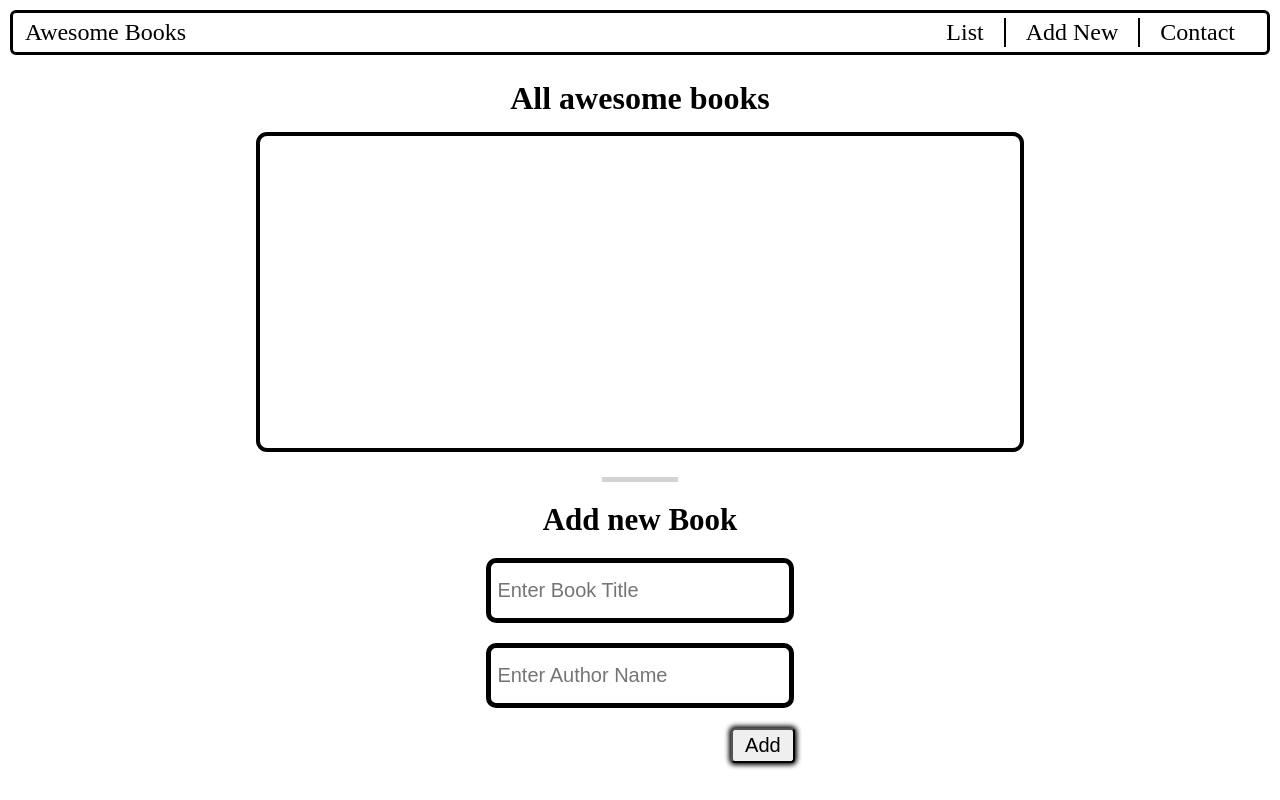
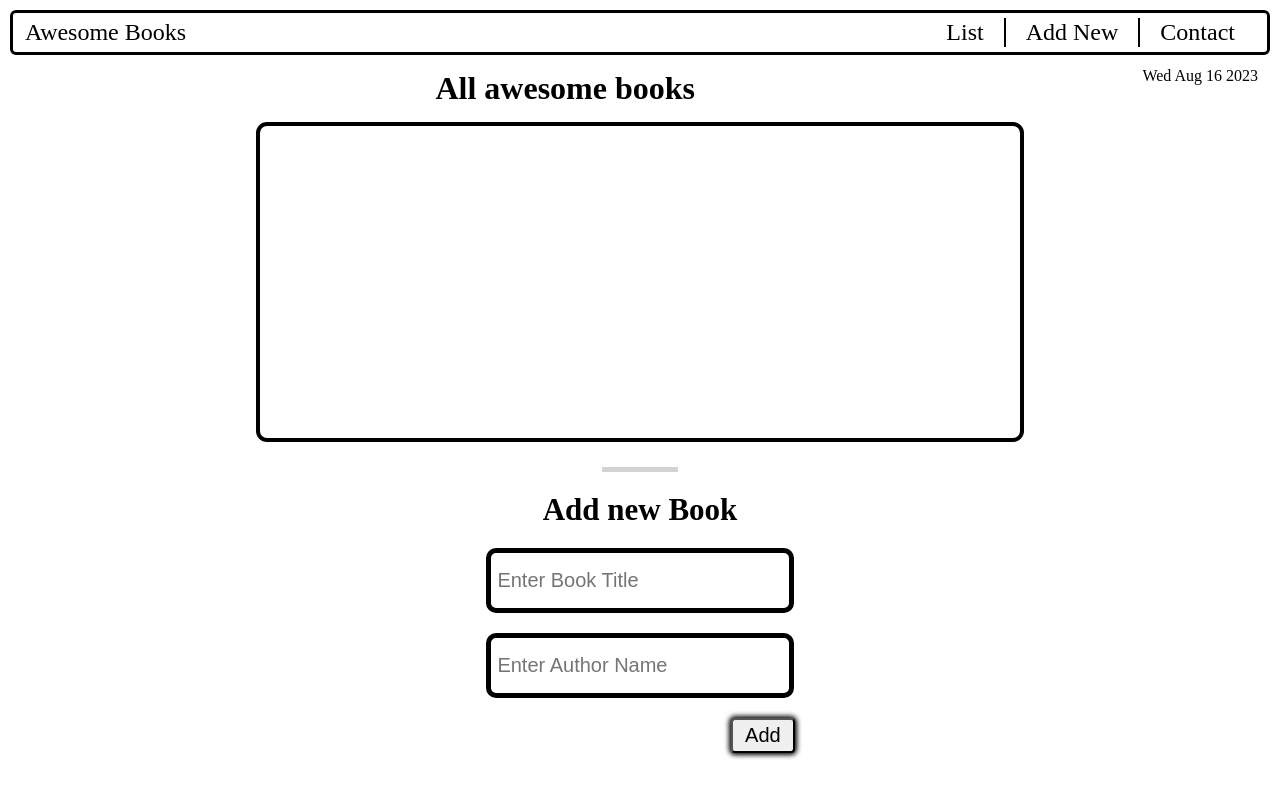
Before and after one commit to hamzaw9/bookListManager, a website: page index.html in a window 1280 px wide. Drawn offline with Linux system fonts and the light colour scheme.

Commit message:
Set current date using JavaScript and update DOM element

```diff
--- a/app.js
+++ b/app.js
@@ -52,18 +52,18 @@
 
 class BookManager {
   constructor() {
-    this.booksCollection = JSON.parse(localStorage.getItem('Books')) || [];
+    this.booksCollection = JSON.parse(localStorage.getItem("Books")) || [];
   }
 
   updateLocalStorage() {
-    localStorage.setItem('Books', JSON.stringify(this.booksCollection));
-    document.querySelector('#book-title').value = '';
-    document.querySelector('#author-name').value = '';
+    localStorage.setItem("Books", JSON.stringify(this.booksCollection));
+    document.querySelector("#book-title").value = "";
+    document.querySelector("#author-name").value = "";
   }
 
   addBook() {
-    const bookTitleValue = document.querySelector('#book-title').value;
-    const authorNameValue = document.querySelector('#author-name').value;
+    const bookTitleValue = document.querySelector("#book-title").value;
+    const authorNameValue = document.querySelector("#author-name").value;
 
     if (bookTitleValue && authorNameValue) {
       const newBook = { title: bookTitleValue, author: authorNameValue };
@@ -74,8 +74,8 @@ class BookManager {
   }
 
   displayBooks() {
-    const bookList = document.querySelector('#book-list');
-    bookList.innerHTML = '';
+    const bookList = document.querySelector("#book-list");
+    bookList.innerHTML = "";
     this.booksCollection.forEach((book, index) => {
       bookList.innerHTML += `<div id=${index} class="book"><p>${book.title} by ${book.author}</p>
       <button class="remove-book" type="button">Remove</button></div>`;
@@ -91,16 +91,23 @@ class BookManager {
 
 const bookManager1 = new BookManager();
 
-window.addEventListener('load', () => {
+window.addEventListener("load", () => {
   bookManager1.displayBooks();
 });
 
-const addBookBtn = document.querySelector('#add-book');
-addBookBtn.addEventListener('click', () => {
+const addBookBtn = document.querySelector("#add-book");
+addBookBtn.addEventListener("click", () => {
   bookManager1.addBook();
 });
 
-const bookList = document.querySelector('#book-list');
-bookList.addEventListener('click', (event) => {
+const bookList = document.querySelector("#book-list");
+bookList.addEventListener("click", (event) => {
   bookManager1.removeBook(event.target.parentNode.id);
 });
+
+/***** Current Date *****/
+
+const currentDate = new Date().toDateString();
+const currentDateElement = document.querySelector("#current-date");
+
+currentDateElement.innerHTML = currentDate;
--- a/index.html
+++ b/index.html
@@ -16,6 +16,7 @@
           <li><a href="#contact">Contact</a></li>
         </ul>
       </nav>
+      <span id="current-date"></span>
     </header>
     <h1>All awesome books</h1>
 
--- a/style.css
+++ b/style.css
@@ -17,16 +17,16 @@ a {
 }
 
 header {
-  border: 3px solid black;
-  border-radius: 6px;
-  margin: 10px;
-  padding: 5px 12px;
+  margin: 10px 10px 0 10px;
 }
 
 nav {
   display: flex;
   justify-content: space-between;
   align-items: center;
+  border: 3px solid black;
+  border-radius: 6px;
+  padding: 5px 12px;
 }
 
 nav a {
@@ -45,6 +45,11 @@ nav a {
 
 .nav-links li:last-child {
   border: none;
+}
+
+#current-date {
+  float: right;
+  padding: 12px;
 }
 
 h1 {
```
